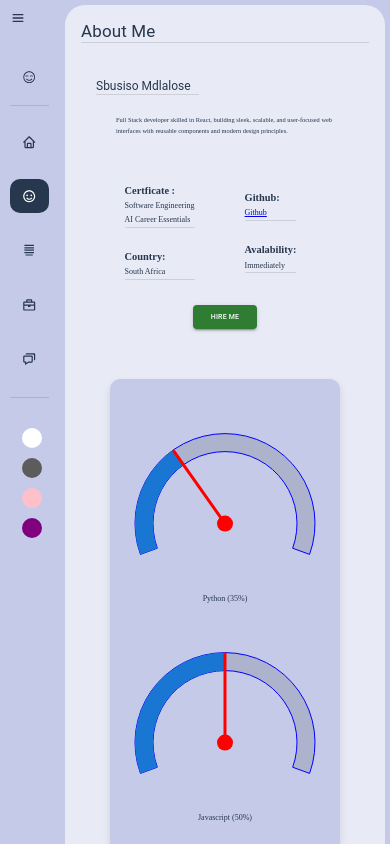
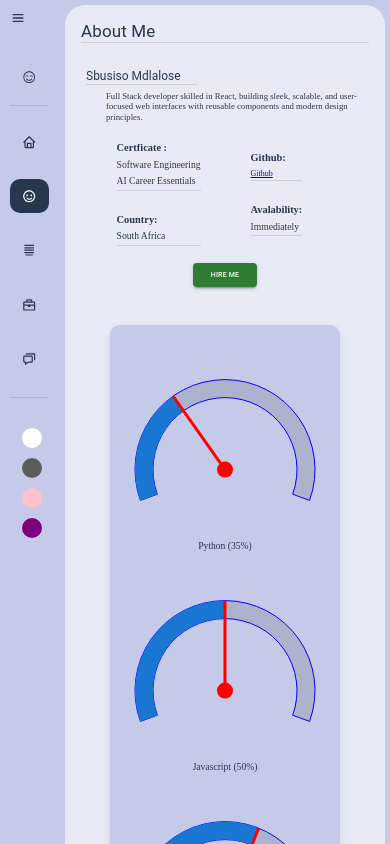
Before and after one commit to Mdlalose4life/Portfolio, a React (Vite) app in the folder frontend/: page /about in a window 390 px wide. Shown: the top 844 px of the page. Built offline with nearby package versions, Linux system fonts and the light colour scheme.

Commit message:
Adjusting the fonts

```diff
--- a/frontend/src/styles/About.css
+++ b/frontend/src/styles/About.css
@@ -25,9 +25,15 @@
 }
 
 .description--controller {
-  line-height: 1.7;
-  font-size: small;
+  line-height: 1.4;
+  font-size: 1.4rem;
   margin-bottom: 20px;
+
+  @media (max-width: 768px) {
+    line-height: 1.2;
+    font-size: 1.8rem;
+    margin-bottom: 10px;
+  }
 }
 
 .about--me--card > hr {
@@ -95,6 +101,7 @@
   justify-content: center;
   flex-direction: column;
   align-items: center;
+  font-size: 1.2rem;
 }
 
 .about--me--card {
@@ -112,6 +119,12 @@
 .description--controller {
   gap: 20px;
   padding-top: 20px;
+
+  @media (max-width: 768px) {
+    padding-top: 6px;
+    gap: 6px;
+  }
+
 }
 
 .education-and-experience {
@@ -216,6 +229,7 @@
   .cards--info {
     flex-direction: row;
     gap: 20px;
+    padding: 2px;
     align-items: center;
   }
 
@@ -238,11 +252,11 @@
   }
 
   .about--me--card {
-    padding: 15px;
+    padding: 5px;
   }
 
   .description--controller {
-    font-size: 0.9em;
+    font-size: 1.0em;
   }
 
   .button--controller {
@@ -260,9 +274,37 @@
     align-items: center;
   }
 
+  .certificate--controller {
+    & > p{
+      font-size: 1.2rem;
+    }
+  }
+
+  .github--controller{
+    & > a {
+      font-size: 1.0rem;
+    }
+  }
+
+  .country--controller{
+    & > p {
+      font-size: 1.2rem;
+    }
+
+  .availability--controller{
+    & > p {
+      font-size: 1.2rem;
+    }
+  }
+
+  .cards--and--button--controler {
+    margin-bottom: 8px;
+  }
+
   .cards--info {
     flex-direction: row;
     align-items: center;
+    padding: 2px;
     gap: 20px;
   }
 
@@ -287,11 +329,39 @@
   }
 
   .about--me--card {
-    padding: 15px;
+    padding: 5px;
   }
 
   .description--controller {
-    font-size: 0.8em;
+    font-size: 1.09em;
+  }
+
+  .certificate--controller {
+    & > p{
+      font-size: 1.2rem;
+    }
+  }
+
+  .country--controller {
+    & > p {
+      font-size: 1.2rem;
+    }
+  }
+
+  .cards--and--button--controler {
+    margin-bottom: 8px;
+  }
+
+  .availability--controller{
+    & > p {
+      font-size: 1.2rem;
+    }
+  }
+
+  .github--controller{
+    & > a {
+      font-size: 1.0rem;
+    }
   }
 
   .button--controller {
@@ -312,6 +382,7 @@
   .cards--info {
     flex-direction: row;
     align-items: center;
+    padding: 2px;
     gap: 50px;
   }
 
@@ -335,3 +406,4 @@
     padding: 10px;
   }
 }
+}
--- a/frontend/src/styles/ThemeToggle.css
+++ b/frontend/src/styles/ThemeToggle.css
@@ -29,6 +29,15 @@
   color: purple;
 }
 
+.timeline-content{
+  font-size: 1.2rem;
+  /* & > ul {
+    font-size: 1.4rem;
+  } */
+}
+
+
+
 @media (max-width: 768px) {
   .button--wraper{
     flex-direction: column;
```
